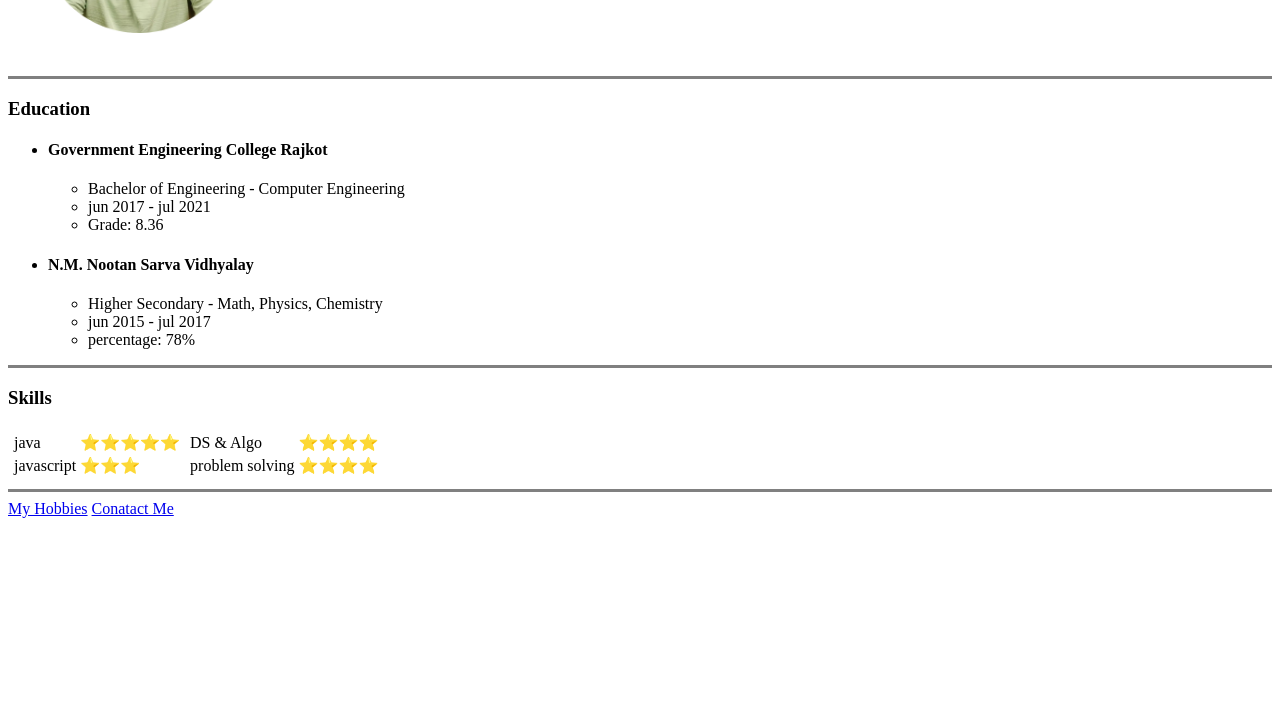
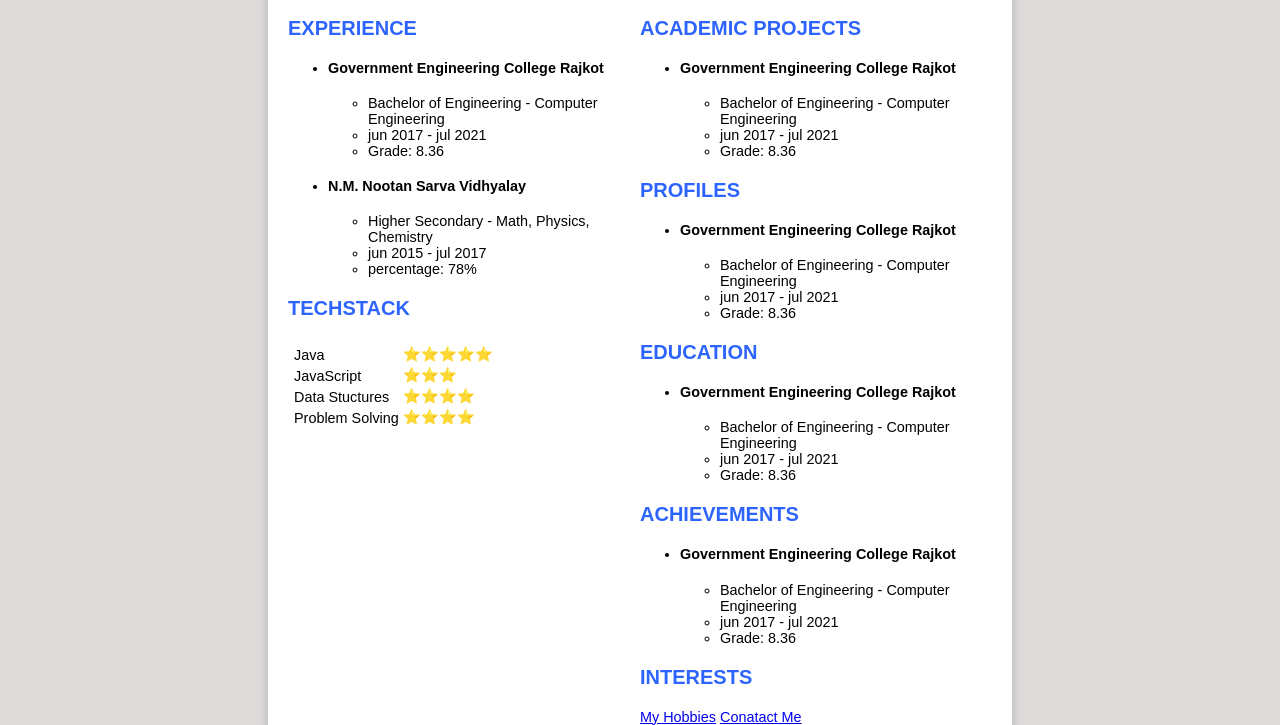
Before and after one commit to PrajapatiMeet/cv, a plain HTML site: page index.html in a window 1280 px wide. Shown: the part 206-931 px from the top of the page. Before the commit the page ends 800 px from the top, so only its background shows below. Drawn offline with Linux system fonts and the light colour scheme; a web font is replaced by a local one.

Commit message:
update: css and structure fix

```diff
--- /dev/null
+++ b/index.css
@@ -0,0 +1,56 @@
+/* Tag CSS */
+body {
+    background: rgb(222, 219, 219);
+    height: 100%;
+    background-repeat: no-repeat;
+    background-attachment: fixed;
+    font-size: 0.9rem;
+}
+
+h3 {
+    font-size: 20px;
+    color: #2e64fe;
+    text-transform: uppercase;
+}
+
+
+/* Class CSS */
+
+.resume {
+    width: 55vw;
+    box-shadow: 0 3px 10px rgb(0 0 0 / 0.2);
+    padding: 20px;
+    background: white;
+    margin: auto;
+    font-family: Arial;
+    height: 1000px;
+}
+
+.profile {
+    height: max-content;
+    overflow: hidden;
+    background-color: rgb(237, 235, 241);
+
+}
+
+.profile > table {
+    border-spacing: 10px;
+    margin: auto;
+}
+
+.info {
+    display: flex;
+    word-wrap: break-word;
+}
+
+.left-info {
+    /* background: green; */
+    flex-grow: 1;
+    flex-basis: 0;
+}
+
+.right-info {
+    /* background: blue; */
+    flex-grow: 1;
+    flex-basis: 0;
+}
--- a/index.html
+++ b/index.html
@@ -6,13 +6,17 @@
     <meta http-equiv="X-UA-Compatible" content="IE=edge">
     <meta name="viewport" content="width=device-width, initial-scale=1.0">
     <title>😎 Meet's Personal site 😎</title>
+    <link rel="stylesheet" href="https://fonts.googleapis.com/css?family=Audiowide|Sofia|Trirong">
+    <link rel="stylesheet" href="index.css">
 </head>
 
 <body>
-    <table cellspacing="30">
+    <div class="resume">
+        <div class="profile">
+            <table>
                 <tr>
                     <td>
-                <img src="images/meet.png" alt="Meet Profile picture" height="200" width="200">
+                        <img src="images/meet.png" alt="Meet Profile picture" height="150" width="150">
                     </td>
                     <td>
                         <h1>Meet Prajapti</h1>
@@ -23,8 +27,11 @@
                     </td>
                 </tr>
             </table>
-    <hr size="3" noshade>
-    <h3>Education</h3>
+        </div>
+        <div class="info">
+            <div class="left-info">
+                <div class="experience">
+                    <h3>Experience</h3>
                     <ul>
                         <li>
                             <h4>Government Engineering College Rajkot</h4>
@@ -43,40 +50,97 @@
                             </ul>
                         </li>
                     </ul>
-    <hr size="3" noshade="">
-    <h3>Skills</h3>
-
+                </div>
+                <div class="techstack">
+                    <h3>TechStack</h3>
                     <table cellspecing="20">
                         <tr>
                             <td>
                                 <table>
                                     <tr>
-                        <td>java</td>
+                                        <td>Java</td>
                                         <td>⭐⭐⭐⭐⭐</td>
                                     </tr>
                                     <tr>
-                        <td>javascript</td>
+                                        <td>JavaScript</td>
                                         <td>⭐⭐⭐</td>
                                     </tr>
-                </table>
-            </td>
-            <td>
-                <table>
                                     <tr>
-                        <td>DS & Algo</td>
+                                        <td>Data Stuctures</td>
                                         <td>⭐⭐⭐⭐</td>
                                     </tr>
                                     <tr>
-                        <td>problem solving</td>
+                                        <td>Problem Solving</td>
                                         <td>⭐⭐⭐⭐</td>
                                     </tr>
                                 </table>
                             </td>
                         </tr>
                     </table>
-    <hr size="3" noshade="">
+                </div>
+            </div>
+            <div class="right-info">
+                <div class="projects">
+                    <h3>Academic Projects</h3>
+                    <ul>
+                        <li>
+                            <h4>Government Engineering College Rajkot</h4>
+                            <ul>
+                                <li>Bachelor of Engineering - Computer Engineering</li>
+                                <li>jun 2017 - jul 2021</li>
+                                <li>Grade: 8.36</li>
+                            </ul>
+                        </li>
+                    </ul>
+                </div>
+                <div class="profiles">
+                    <h3>Profiles</h3>
+                    <ul>
+                        <li>
+                            <h4>Government Engineering College Rajkot</h4>
+                            <ul>
+                                <li>Bachelor of Engineering - Computer Engineering</li>
+                                <li>jun 2017 - jul 2021</li>
+                                <li>Grade: 8.36</li>
+                            </ul>
+                        </li>
+                    </ul>
+                </div>
+                <div class="education">
+                    <h3>Education</h3>
+                    <ul>
+                        <li>
+                            <h4>Government Engineering College Rajkot</h4>
+                            <ul>
+                                <li>Bachelor of Engineering - Computer Engineering</li>
+                                <li>jun 2017 - jul 2021</li>
+                                <li>Grade: 8.36</li>
+                            </ul>
+                        </li>
+                    </ul>
+                </div>
+                <div class="achievements">
+                    <h3>Achievements</h3>
+                    <ul>
+                        <li>
+                            <h4>Government Engineering College Rajkot</h4>
+                            <ul>
+                                <li>Bachelor of Engineering - Computer Engineering</li>
+                                <li>jun 2017 - jul 2021</li>
+                                <li>Grade: 8.36</li>
+                            </ul>
+                        </li>
+                    </ul>
+                </div>
+                <div class="interests">
+                    <h3>Interests</h3>
                     <a href="hobbies.html">My Hobbies</a>
                     <a href="contact-me.html">Conatact Me</a>
+                </div>
+            </div>
+        </div>
+
+    <div>
 </body>
 
 </html>
```
Lines whose indentation alone changed are shown as unchanged.
